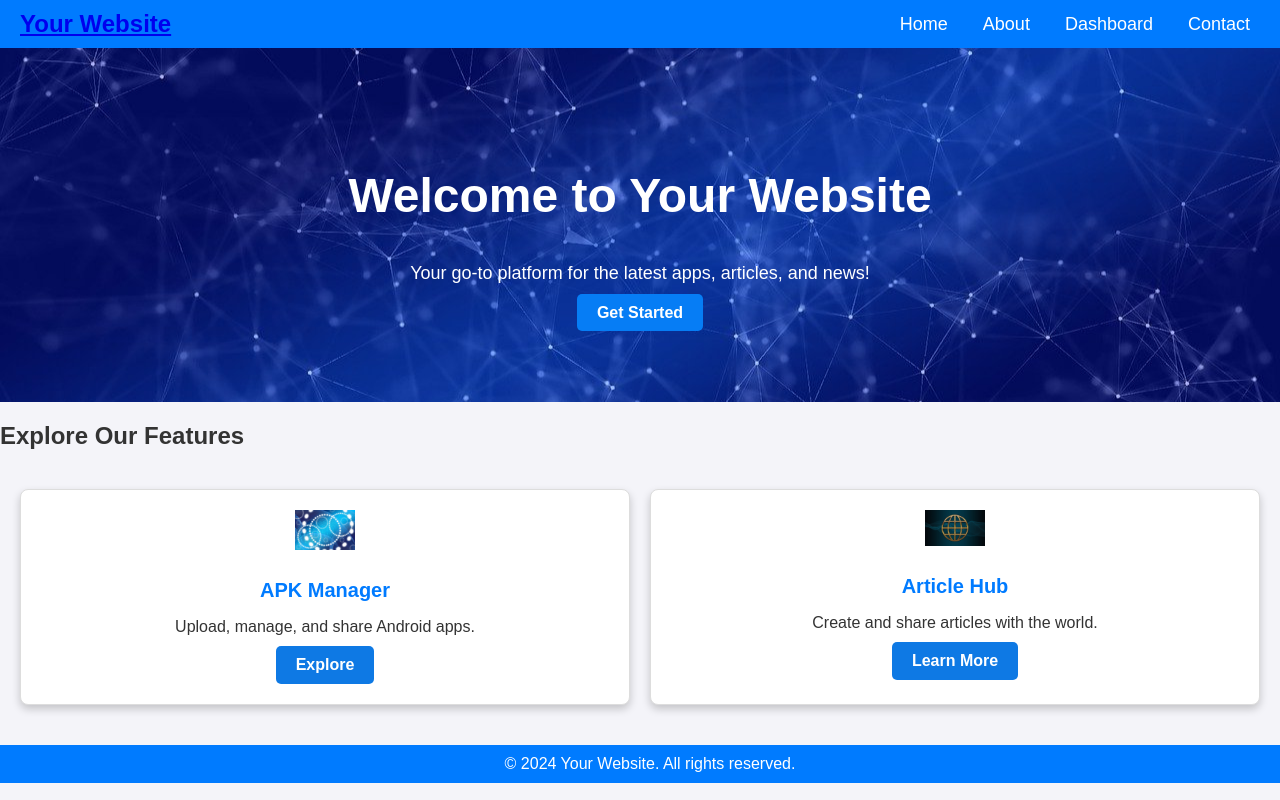
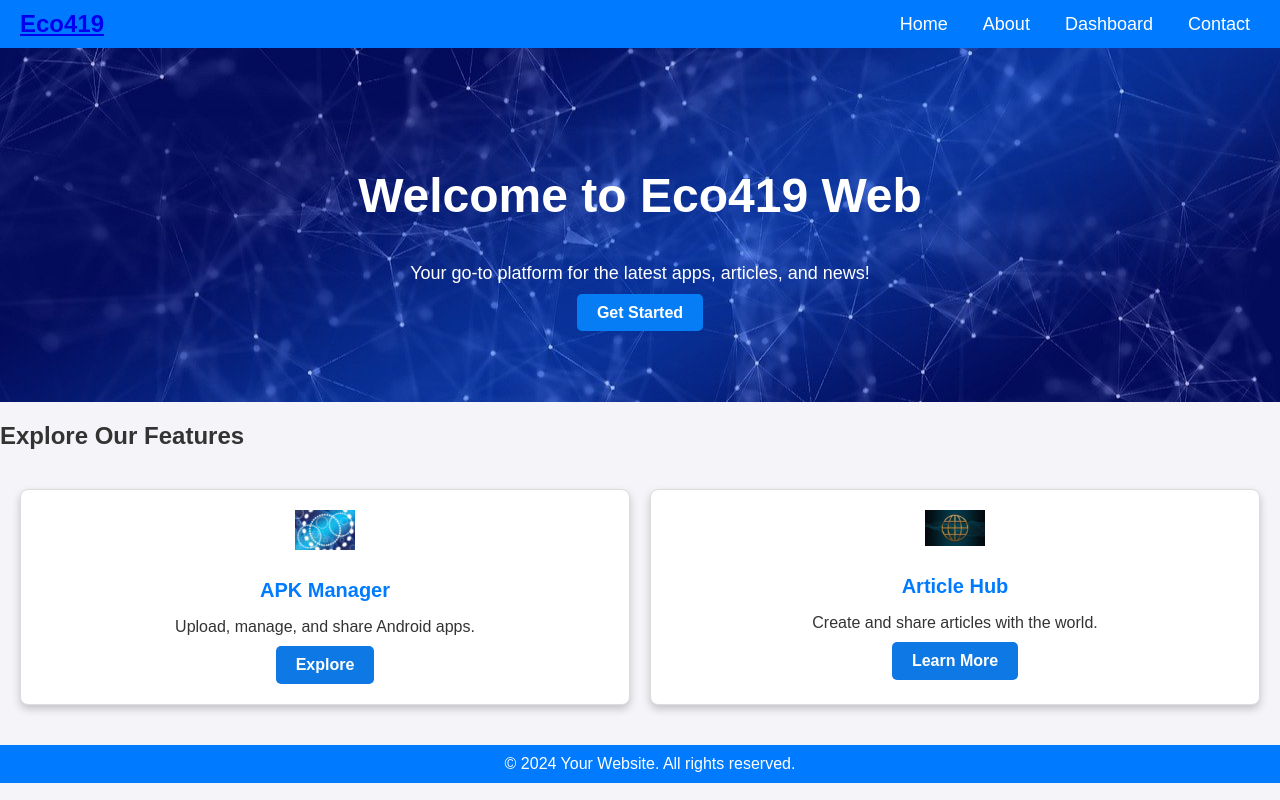
Before and after one commit to gikokhan112/mono, a plain HTML site: page index.html in a window 1280 px wide. Drawn offline with Linux system fonts and the light colour scheme.

Commit message:
Update index.html

```diff
--- a/index.html
+++ b/index.html
@@ -3,14 +3,14 @@
 <head>
     <meta charset="UTF-8">
     <meta name="viewport" content="width=device-width, initial-scale=1.0">
-    <title>Home - Your Website</title>
+    <title>Eco419</title>
     <link rel="stylesheet" href="styles.css">
     <link rel="icon" href="favicon.ico">
 </head>
 <body>
     <header>
         <div class="logo">
-            <h1><a href="index.html">Your Website</a></h1>
+            <h1><a href="index.html">Eco419</a></h1>
         </div>
         <nav>
             <ul>
@@ -23,7 +23,7 @@
     </header>
 
     <section class="hero">
-        <h2>Welcome to Your Website</h2>
+        <h2>Welcome to Eco419 Web</h2>
         <p>Your go-to platform for the latest apps, articles, and news!</p>
         <a href="dashboard.html" class="hero-btn">Get Started</a>
     </section>
```
